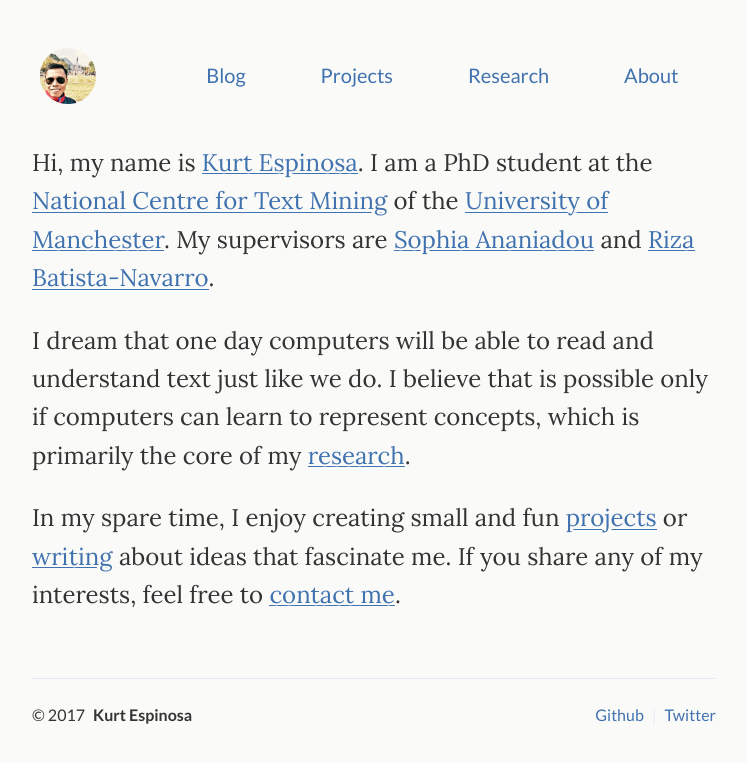
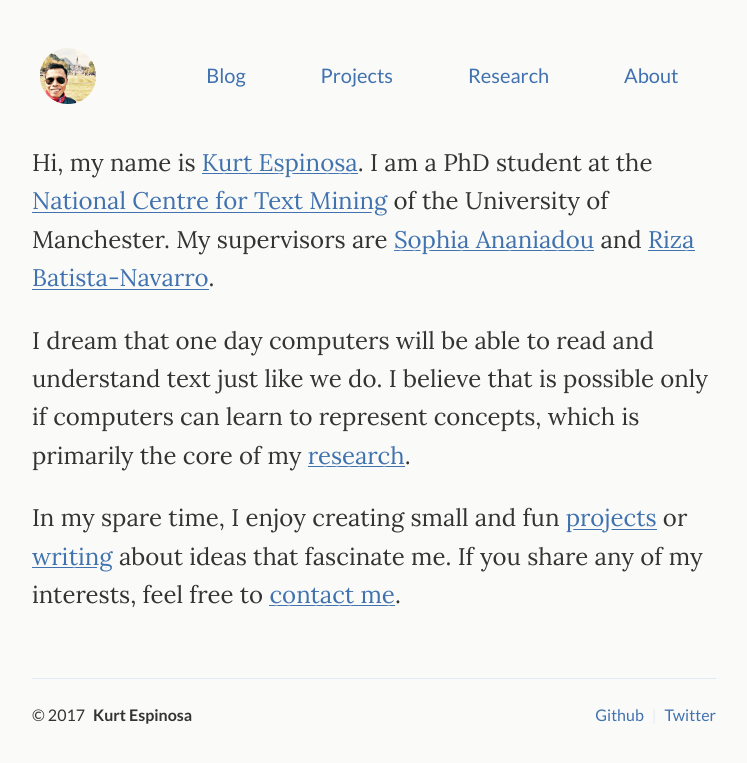
Before and after one commit to kurtespinosa/kurtespinosa.github.io, a Jekyll site: the page built from index.md, in a window 1280 px wide. Shown: the top 763 px of the page, without its empty margins (266-1013 px from the left). Built offline with Jekyll 4.4.1, drawn with Linux system fonts in a browser that asks for light colours; some of the changed lines change nothing that is shown.

Commit message:
remove link of UoM

```diff
--- a/index.md
+++ b/index.md
@@ -3,7 +3,7 @@ layout: default
 ---
 
 <div class="lead pretty-links">
-  Hi, my name is [Kurt Espinosa](about/). I am a PhD student at the <a href="http://www.nactem.ac.uk" target="_blank">National Centre for Text Mining</a> of the <a href="http://www.cs.manchester.ac.uk" target="_blank">University of Manchester</a>. My supervisors are <a href="http://www.nactem.ac.uk/staff/sophia.ananiadou/" target="_blank">Sophia Ananiadou</a> and <a href="http://personalpages.manchester.ac.uk/staff/riza.batista/default.htm" target="_blank"> Riza Batista-Navarro</a>.
+  Hi, my name is [Kurt Espinosa](about/). I am a PhD student at the <a href="http://www.nactem.ac.uk" target="_blank">National Centre for Text Mining</a> of the University of Manchester. My supervisors are <a href="http://www.nactem.ac.uk/staff/sophia.ananiadou/" target="_blank">Sophia Ananiadou</a> and <a href="http://personalpages.manchester.ac.uk/staff/riza.batista/default.htm" target="_blank"> Riza Batista-Navarro</a>.
 
   I dream that one day computers will be able to read and understand text just like we do. I believe that is possible only if computers can learn to represent concepts, which is primarily the core of my [research](research/).
 
```
